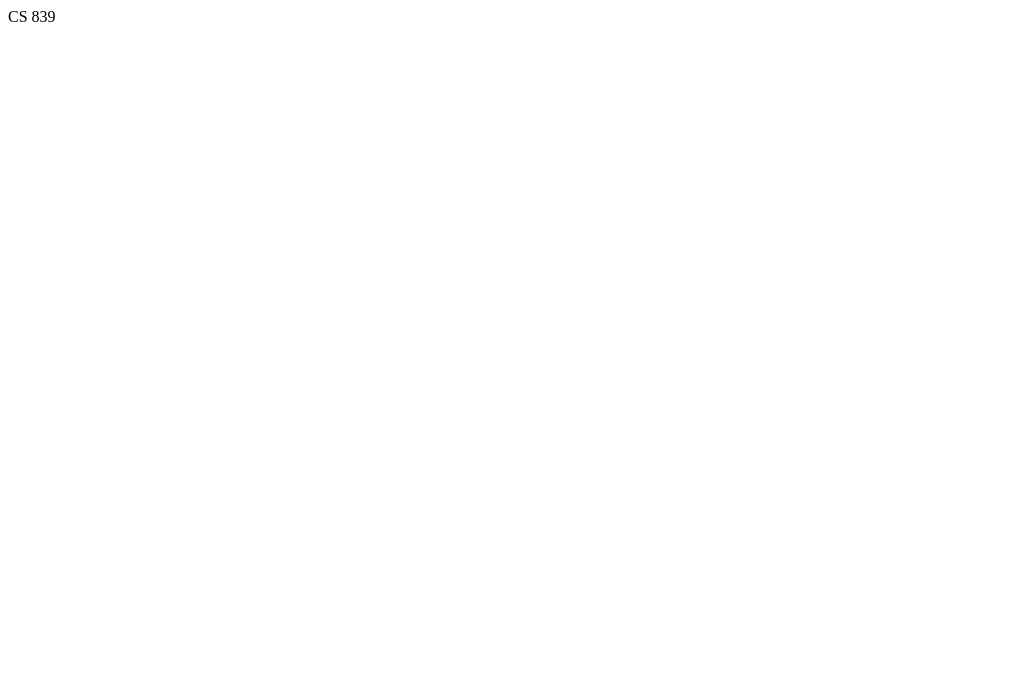
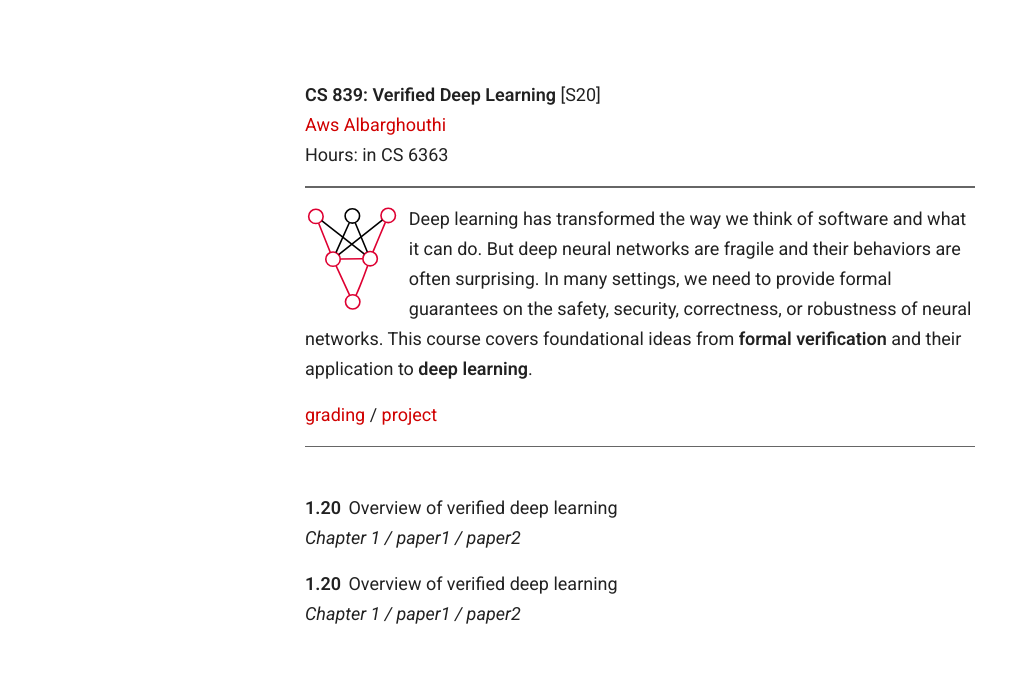
Before and after one commit to verifieddeeplearning/verifieddeeplearning.github.io, a plain HTML site: page course/index.html in a window 1280 px wide. Shown: the whole page, without its empty margins (0-1030 px from the left). Drawn offline with nearby package versions, Linux system fonts and the light colour scheme.

Commit message:
first commit course

```diff
--- a/course/index.html
+++ b/course/index.html
@@ -1 +1,72 @@
-CS 839
+<!DOCTYPE html>
+<html>
+
+<head>
+
+  <script src="https://ajax.googleapis.com/ajax/libs/jquery/1.12.0/jquery.min.js"></script>
+  <script>
+    function showhide(id) {
+      var e = document.getElementById(id);
+      e.style.display = (e.style.display == 'block') ? 'none' : 'block';
+    }
+  </script>
+
+  <meta charset="utf-8" />
+
+  <meta name=viewport content="width=device-width, initial-scale=1">
+  <link rel="stylesheet" href="https://maxcdn.bootstrapcdn.com/bootstrap/4.0.0/css/bootstrap.min.css">
+
+  <link href="https://fonts.googleapis.com/css?family=Roboto:400,500,700" rel="stylesheet">
+
+  <link rel="stylesheet" href="./onepager.css">
+
+  <title>Research Agenda</title>
+</head>
+
+<body>
+
+  <div class="container-fluid">
+    <b>CS 839: Verified Deep Learning </b>[S20]
+    <br>
+    <a href="www.cs.wisc.edu/~aws">Aws Albarghouthi</a>
+    <br>
+    Hours: in CS 6363
+
+    <br>
+    <hr></hr>
+
+    <img src="logo.svg" align="left" style="margin-right:10px; width:14%" onclick=diffImage(this)>
+    <p>
+      Deep learning has transformed the way we think of software and what it can do. But deep neural networks are
+      fragile and their behaviors are often surprising. In many settings, we need to provide formal guarantees on the
+      safety, security, correctness, or robustness of neural networks. This course covers foundational ideas from
+      <b>formal verification</b> and their application to <b>deep learning</b>.
+    </p>
+
+    <p>
+      <a href="">grading</a> / <a href="">project</a>
+    </p>
+
+    <hr></hr>
+    <br>
+
+    <p>
+    <par>1.20 </par> Overview of verified deep learning
+    <br>
+    <i>Chapter 1 / paper1 / paper2 </i>
+    </p>
+
+    <p>
+    <par>1.20 </par> Overview of verified deep learning
+    <br>
+    <i>Chapter 1 / paper1 / paper2 </i>
+    </p>
+
+
+
+
+
+  </div>
+</body>
+
+</html>
--- /dev/null
+++ b/course/onepager.css
@@ -0,0 +1,51 @@
+@import url('https://fonts.googleapis.com/css?family=Roboto:400,500,600,700,400italic');
+
+body {
+  font-family: 'Roboto', sans-serif;
+  font-size: 18px;
+  line-height: 30px;
+  color: rgba(0, 0, 0, .87);
+  margin-top: 80px;
+  margin-bottom: 60px;
+  background-color: #ffffff;
+}
+
+par {
+  color:rgba(0, 0, 0, .87);
+  font-weight:600;
+  padding-right: 3px;
+
+}
+
+a:link, a:hover, a:visited, a:active {
+  color: #d00000;
+
+}
+
+
+b {
+  font-weight: 600;
+}
+
+h1, h2 {
+  margin-top: 2em;
+  margin-bottom: 1em;
+  font-weight: 600;
+  font-size: 15px;
+}
+
+hr {
+  width: 100%;
+  border: none;
+  height: 1.5px;
+  background-color: rgba(0, 0, 0, .6);
+}
+
+.container-fluid {
+  width: auto;
+  max-width: 700px;
+  padding: 0 15px;
+}
+
+::selection {
+  }
```
Also changed, not shown: course/logo.svg (added).
